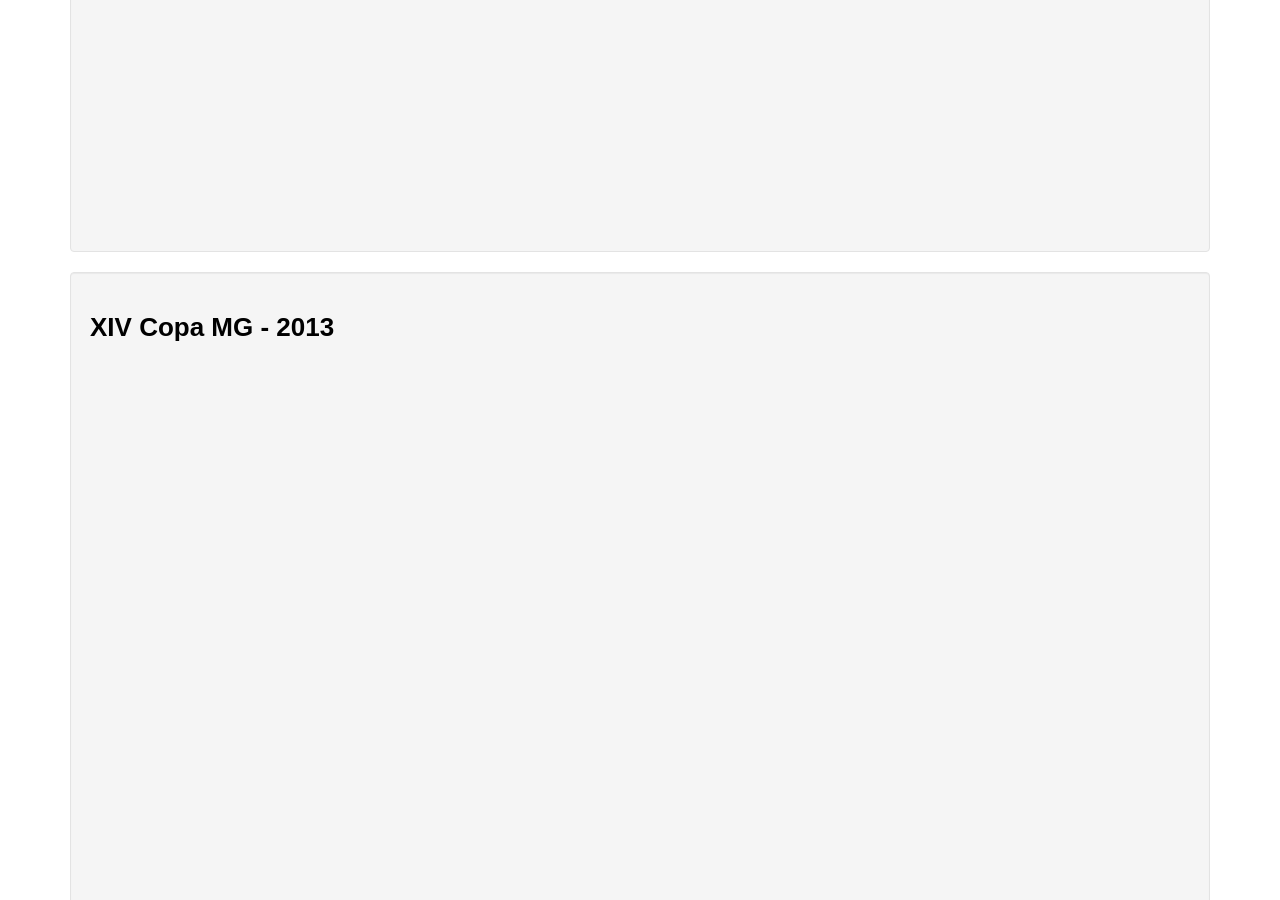
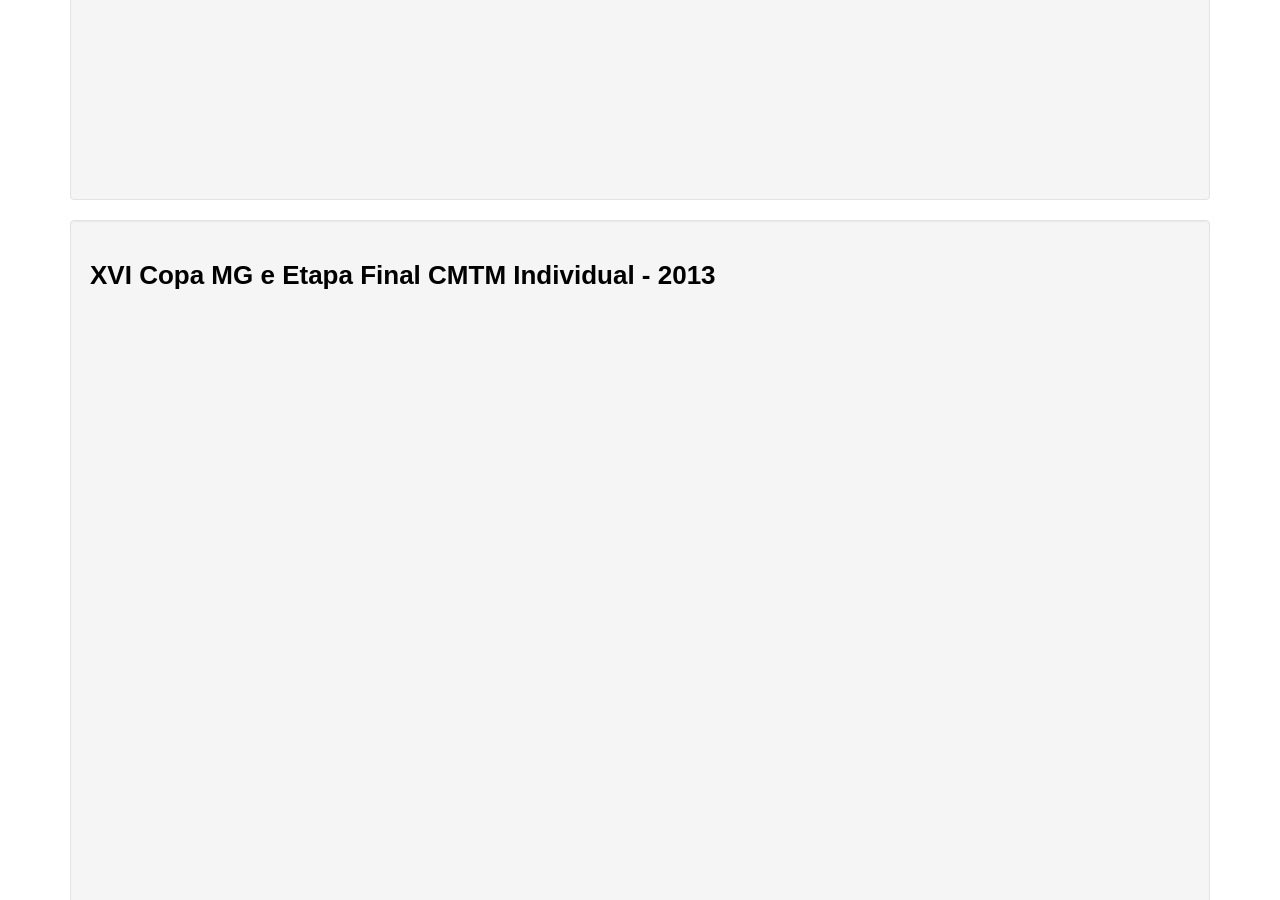
Before and after one commit to thiagokimo/fmtm, a Jekyll site: the page built from fotos.html, in a window 1280 px wide and 900 px high, scrolled down 1291 px. Built offline with Jekyll 4.4.1, drawn with Linux system fonts in a browser that asks for light colours; some web fonts are replaced; Markdown is read by kramdown in place of the engine named in the settings; some of the changed text lies outside the part shown.

Commit message:
Adding last year remaining pics

```diff
--- a/_config.yml
+++ b/_config.yml
@@ -17,6 +17,38 @@
 next_event_url: "/2014/01/31/i-copa-mg/"
 
 image_feed:
+  - name: "Campeões da Temporada 2013"
+    year: 2013
+    pics: ["http://1.bp.blogspot.com/-accXg3BoI7k/Urx1AfoZyeI/AAAAAAAACN0/eRybS8TQssQ/s1600/DSC00484.JPG",
+          "http://4.bp.blogspot.com/-5EBziZoMiss/Urx0_7uH4RI/AAAAAAAACNw/Y0hUURyrqMY/s1600/DSC00485.JPG",
+          "http://1.bp.blogspot.com/-0TfLnHRUMdo/Urx1T_dZYpI/AAAAAAAACOA/nAY9D8qErpo/s1600/DSC00487.JPG",
+          "http://4.bp.blogspot.com/-siG1voX4n1E/Urx1a99e60I/AAAAAAAACOM/rdjjk-3MG_Q/s1600/DSC00488.JPG",
+          "http://4.bp.blogspot.com/-3IiQOfodC0I/Urx1ab4S2NI/AAAAAAAACOI/NIMQCvFhbc4/s1600/DSC00489.JPG",
+          "http://3.bp.blogspot.com/-LitVRUe8PW4/Urx16YPLnvI/AAAAAAAACOw/Nt1ExNDB0NQ/s1600/DSC00493.JPG",
+          "http://2.bp.blogspot.com/-A9q7Y0QFReQ/Urx2PTOXixI/AAAAAAAACPA/uGtaFJCuYwk/s1600/DSC00494.JPG",
+          "http://3.bp.blogspot.com/-qOlWmEigJNU/Urx2gmineSI/AAAAAAAACPQ/t2pWn2hwkLk/s1600/DSC00497.JPG",
+          "http://1.bp.blogspot.com/-ah8RSGVg3RM/Urx2qpu8nbI/AAAAAAAACPg/abevFWaSqjA/s1600/DSC00498.JPG",
+          "http://4.bp.blogspot.com/-CE6-zSg3WF8/Urx204kcu0I/AAAAAAAACPo/Jpf1hphL_FY/s1600/DSC00500.JPG",
+          "http://2.bp.blogspot.com/-6wwcPiaoglY/Urx3ECtPH3I/AAAAAAAACP4/WTs721d7Fmo/s1600/DSC00501.JPG"]
+
+  - name: "XVI Copa MG e Etapa Final CMTM Individual"
+    year: 2013
+    pics: ["http://4.bp.blogspot.com/-k35JUUXvSs4/UqITW-TK3sI/AAAAAAAACMw/DeUKyQ-wGWg/s1600/919027_608103489255103_687994892_o.jpg",
+          "http://1.bp.blogspot.com/-Vh-mR3SdC2s/UqITSNV3luI/AAAAAAAACK4/eV9DRdqvQp4/s1600/1000367_716742025005001_345235367_n.jpg",
+          "http://1.bp.blogspot.com/-Rj51q8G9Z2Y/UqITSiVZQvI/AAAAAAAACK8/jPVX2Cewcio/s1600/1392425_716741941671676_1059365504_n.jpg",
+          "http://4.bp.blogspot.com/-VzwzR1sCPew/UqITSpJJZnI/AAAAAAAACLE/IZ2w4JB6vvo/s1600/1397719_608102625921856_515455887_o.jpg",
+          "http://4.bp.blogspot.com/-DVne8j1YEV0/UqITTMjEMjI/AAAAAAAACLM/2zAIbVCx9r8/s1600/1398763_608894779175974_1776819560_o.jpg",
+          "http://1.bp.blogspot.com/-NpDtBKDi1NY/UqITTbjl65I/AAAAAAAACLU/U8uelQ3AKNA/s1600/1398854_608103492588436_926163960_o.jpg",
+          "http://1.bp.blogspot.com/-77nnEySGwjs/UqITTtSz8dI/AAAAAAAACLY/XnhFLtVdOjo/s1600/1398907_608119465920172_424492870_o.jpg",
+          "http://1.bp.blogspot.com/-YcTHQxU3tJE/UqITUA41CvI/AAAAAAAACLs/om0ZhCpFeMg/s1600/1403519_608103912588394_1979813522_o.jpg",
+          "http://3.bp.blogspot.com/-uBZR1w1AJU0/UqITUU9z6bI/AAAAAAAACL4/Ky8j882A2mg/s1600/1422375_716742068338330_1331065976_n.jpg",
+          "http://2.bp.blogspot.com/-rHev_oOvZVc/UqITUhypp1I/AAAAAAAACL0/7IfbQvJ_9ww/s1600/1425801_716741835005020_1195483745_n.jpg",
+          "http://4.bp.blogspot.com/-ROdFEcwfD0A/UqITVPe6p1I/AAAAAAAACME/vbXg8eDQaSI/s1600/1452008_549229831830783_110314549_n.jpg",
+          "http://2.bp.blogspot.com/-IMU8e2XQkuk/UqITVsHQ60I/AAAAAAAACMM/nzeNWTI89LI/s1600/1454950_549229828497450_986182995_n+(1).jpg",
+          "http://3.bp.blogspot.com/-cC4h3DP_-Ds/UqITWFOuzmI/AAAAAAAACMc/_9vkM0PyIcM/s1600/1456489_549229921830774_1504351510_n.jpg",
+          "http://2.bp.blogspot.com/-Z-bSeBJ0gQY/UqITWRh-r1I/AAAAAAAACMo/kEcciQbI7V4/s1600/1471856_549229818497451_1442287540_n.jpg",
+          "http://2.bp.blogspot.com/-pgsj2CsUIZ4/UqITWs2_JyI/AAAAAAAACMk/8SdTuiZPvPY/s1600/1472889_716617005017503_1292057453_n.jpg"]
+
   - name: "XV Copa MG e Etapa Final CMTM Equipes"
     year: 2013
     pics: ["http://2.bp.blogspot.com/-tQLbIkVNc3E/UoDhT0WTcrI/AAAAAAAACDA/U3sB-xoHeho/s1600/DSC00382.JPG",
```
